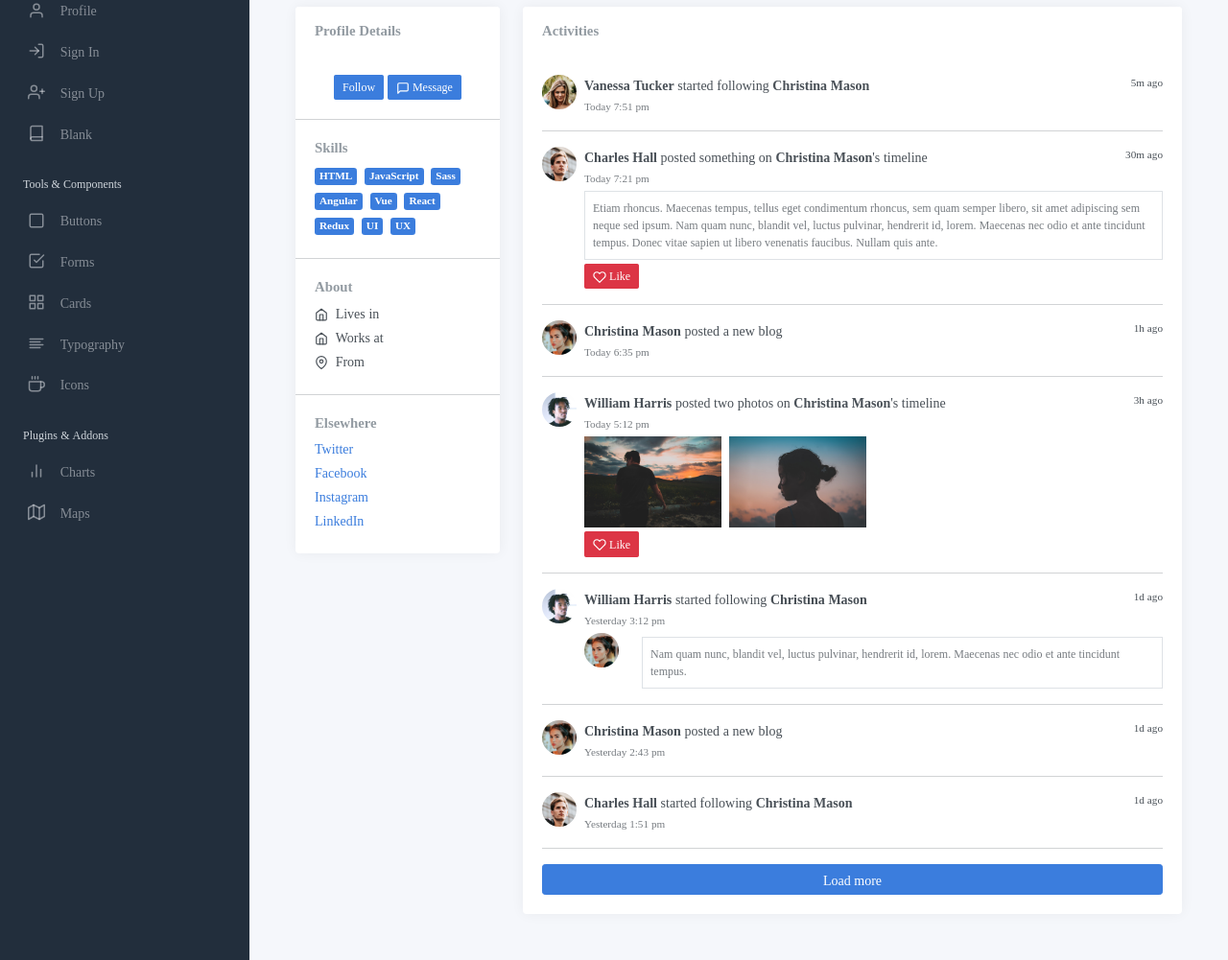
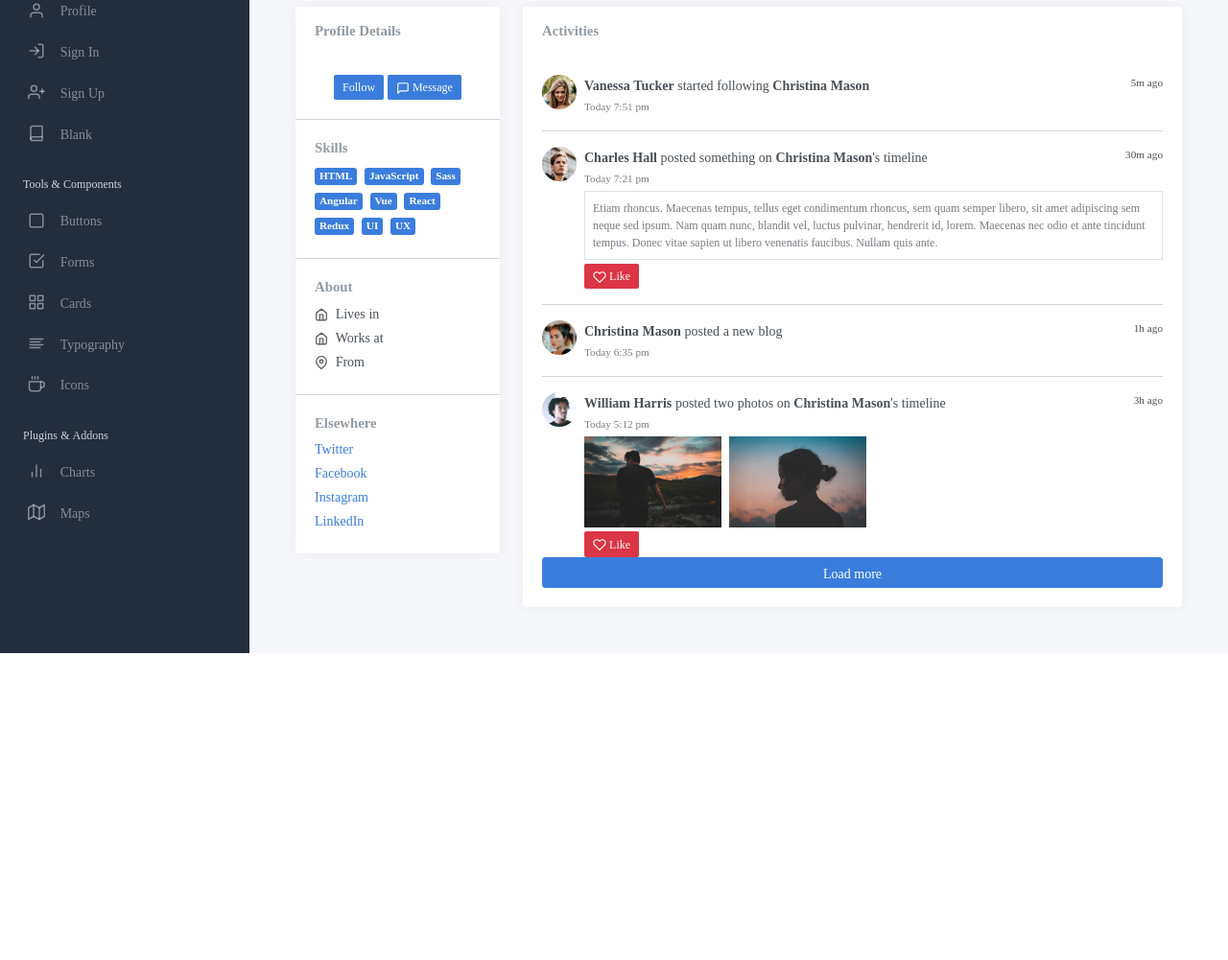
Before and after one commit to soulath/django, a Django app: template templates/profile.html in a window 1280 px wide. Shown: the part 168-1169 px from the top of the page at 96% size. After the commit the page ends 849 px from the top, so only its background shows below. Run offline with Django 4.2, Linux system fonts and the light colour scheme; the template is opened without the code that fills it, so the values that code supplies are empty; some libraries are stand-ins or nearby versions.

Commit message:
fix profile

```diff
--- a/apps/models.py
+++ b/apps/models.py
@@ -27,6 +27,6 @@ class UserProfile(models.Model):
     province = models.CharField(max_length=40, null=True)
     district = models.CharField(max_length=40, null=True)
     mobile = models.CharField(max_length=12, null=True)
-    picture = models.ImageField(upload_to="gallery", blank=True)
+    image = models.ImageField(upload_to="gallery", blank=True)
     def __str__(self) -> str:
         return self.user.username
--- a/templates/base.html
+++ b/templates/base.html
@@ -269,8 +269,8 @@
               </a>
 			              {% if user.is_authenticated %}
 							<a class="nav-link dropdown-toggle d-none d-sm-inline-block" href="#" data-bs-toggle="dropdown">
+								<img src="{{user.userprofile.image.url}}" class="avatar img-fluid rounded me-1" alt="Charles Hall" />
                   <span class="text-dark">ສະບາຍດີ: {{user.username}}  </span>
-				  <img src="{{user.userprofile.image.url}}">
               </a>
 							<div class="dropdown-menu dropdown-menu-end">
 								<a class="dropdown-item" href="{% url 'profile' %}"><i class="align-middle me-1" data-feather="user"></i> Profile</a>
--- a/templates/profile.html
+++ b/templates/profile.html
@@ -19,8 +19,6 @@
 								<div class="card-body text-center">
 									{% for list in prof %}
 									<img src="{{list.image.url}}" alt="Christina Mason" class="img-fluid rounded-circle mb-2" width="128" height="128" />
-									{{list.user.userprofile.mobile}}
-									<img src="{{list.image.url}}" class="card-img-top" alt="...">
 									{% endfor %}
 									<h5 class="card-title mb-0">{{user.username}}</h5>
 
@@ -133,49 +131,6 @@
 											<a href="#" class="btn btn-sm btn-danger mt-1"><i class="feather-sm" data-feather="heart"></i> Like</a>
 										</div>
 									</div>
-
-									<hr />
-									<div class="d-flex align-items-start">
-										<img src="img/avatars/avatar-2.jpg" width="36" height="36" class="rounded-circle me-2" alt="William Harris">
-										<div class="flex-grow-1">
-											<small class="float-end text-navy">1d ago</small>
-											<strong>William Harris</strong> started following <strong>Christina Mason</strong><br />
-											<small class="text-muted">Yesterday 3:12 pm</small>
-
-											<div class="d-flex align-items-start mt-1">
-												<a class="pe-3" href="#">
-                <img src="img/avatars/avatar-4.jpg" width="36" height="36" class="rounded-circle me-2" alt="Christina Mason">
-              </a>
-												<div class="flex-grow-1">
-													<div class="border text-sm text-muted p-2 mt-1">
-														Nam quam nunc, blandit vel, luctus pulvinar, hendrerit id, lorem. Maecenas nec odio et ante tincidunt tempus.
-													</div>
-												</div>
-											</div>
-										</div>
-									</div>
-
-									<hr />
-									<div class="d-flex align-items-start">
-										<img src="img/avatars/avatar-4.jpg" width="36" height="36" class="rounded-circle me-2" alt="Christina Mason">
-										<div class="flex-grow-1">
-											<small class="float-end text-navy">1d ago</small>
-											<strong>Christina Mason</strong> posted a new blog<br />
-											<small class="text-muted">Yesterday 2:43 pm</small>
-										</div>
-									</div>
-
-									<hr />
-									<div class="d-flex align-items-start">
-										<img src="img/avatars/avatar.jpg" width="36" height="36" class="rounded-circle me-2" alt="Charles Hall">
-										<div class="flex-grow-1">
-											<small class="float-end text-navy">1d ago</small>
-											<strong>Charles Hall</strong> started following <strong>Christina Mason</strong><br />
-											<small class="text-muted">Yesterdag 1:51 pm</small>
-										</div>
-									</div>
-
-									<hr />
 									<div class="d-grid">
 										<a href="#" class="btn btn-primary">Load more</a>
 									</div>
```
Also changed, not shown: apps/migrations/0005_rename_picture_userprofile_image.py (added).
